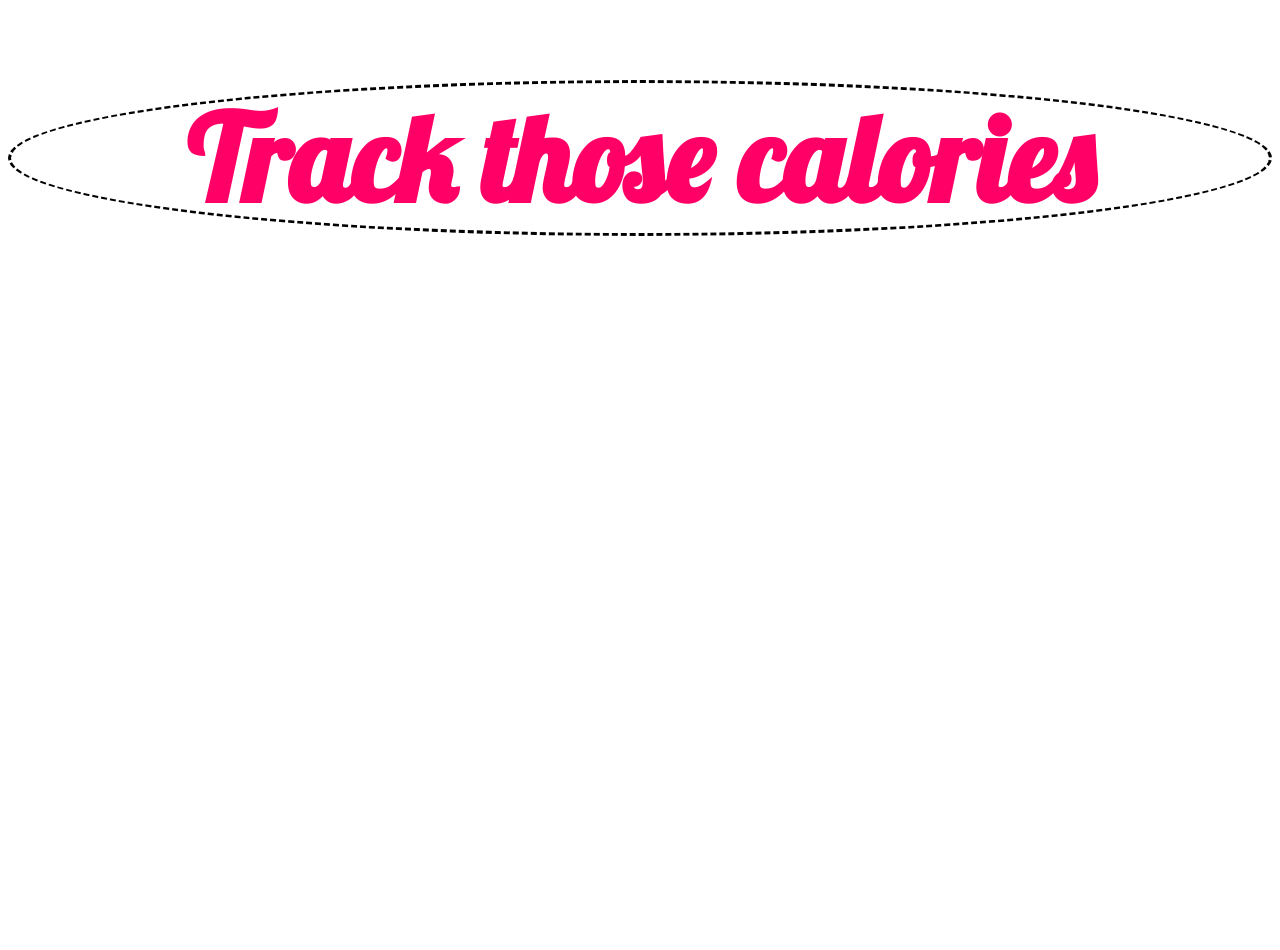
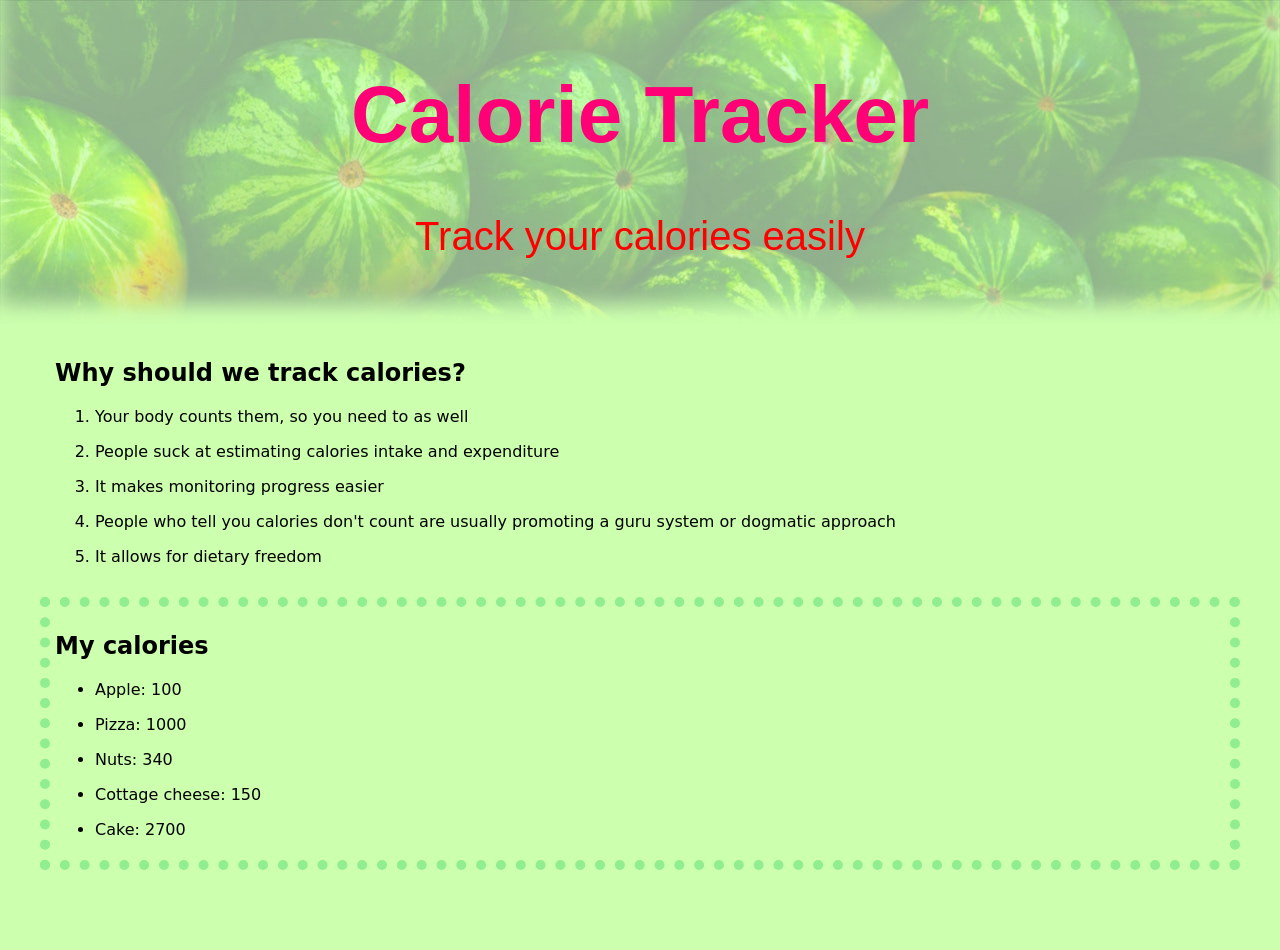
Before and after one commit to NatiSpada/calorie-tracker, a plain HTML site: page index.html in a window 1280 px wide. Before the commit the page ends 800 px from the top, so only its background shows below. Drawn offline with Linux system fonts and the light colour scheme; files whose address does not match are found by name; a web font is replaced by a local one.

Commit message:
First version of page

```diff
--- a/index.html
+++ b/index.html
@@ -5,14 +5,68 @@
   <meta charset="UTF-8">
   <meta name="viewport" content="width=device-width, initial-scale=1.0">
   <meta http-equiv="X-UA-Compatible" content="ie=edge">
+
   <title>Master Calorie Tracker 21</title>
-  <link href="https://fonts.googleapis.com/css?family=Lobster" rel="stylesheet">
+  <link href="https://fonts.googleapis.com/css?family=Fredericka+the+Great|Gruppo|Monoton|Raleway+Dots|Wire+One" rel="stylesheet">
   <link rel="stylesheet" href="style.css">
 </head>
 
 <body>
 
-  <h1>Track those calories</h1>
+  <div id=banner>
+    <h1>Calorie Tracker</h1>
+    <p>Track your calories easily</p>
+  </div>
+
+  <div id=textarea>
+
+    <div id=reasons>
+
+      <h2>Why should we track calories?</h2>
+      <ol>
+        <li>
+          <p>Your body counts them, so you need to as well</p>
+        </li>
+        <li>
+          <p>People suck at estimating calories intake and expenditure</p>
+        </li>
+        <li>
+          <p>It makes monitoring progress easier</p>
+        </li>
+        <li>
+          <p>People who tell you calories don't count are usually promoting a guru system or dogmatic approach</p>
+        </li>
+        <li>
+          <p>It allows for dietary freedom</p>
+        </li>
+      </ol>
+
+    </div>
+
+    <div id=calorieslist>
+
+      <h2>My calories</h2>
+      <ul>
+        <li>
+          <p>Apple: 100</p>
+        </li>
+        <li>
+          <p>Pizza: 1000</p>
+        </li>
+        <li>
+          <p>Nuts: 340</p>
+        </li>
+        <li>
+          <p>Cottage cheese: 150</p>
+        </li>
+        <li>
+          <p>Cake: 2700</p>
+        </li>
+      </ul>
+
+    </div>
+
+  </div>
 
 </body>
 
--- a/style.css
+++ b/style.css
@@ -1,8 +1,54 @@
-h1 {
+body {
+  background-color: #ccffae;
+  margin-top: 0px;
+  margin-bottom: 0px;
+  margin-left: 0px;
+  margin-right: 0px;
+}
+
+#banner {
   text-align: center;
-  border: 3px dashed #000000;
-  font-size: 120px;
-  font-family: 'Lobster', cursive;
-  color: #FF0066;
-  border-radius: 50%;
+  vertical-align: middle;
+  padding-top: 15px;
+  padding-bottom: 25px;
+  background-image: url("/Users/nathaliespada/Documents/Master21_Projekte/calorie-tracker/images/melons.jpeg");
+  background-size: auto;
+  font-size: 40px;
+  font-family: 'Fredericka the Great', sans-serif;
+  box-shadow: inset 0 -0.5em 0.5em #ccffae;
 }
+
+#banner h1 {
+  color: #FF0077;
+}
+
+#banner p {
+  color: #FF0000;
+}
+
+#textarea {
+  padding-top: 0px;
+  padding-bottom: 80px;
+  padding-left: 40px;
+  padding-right: 40px;
+  font-family: 'Raleway Dots', cursive;
+}
+
+#reasons {
+  padding: 15px;
+  font-size: strong;
+}
+
+#reasons h2 {}
+
+#reasons p {}
+
+#calorieslist {
+  padding: 5px;
+  border: 10px dotted lightgreen;
+  border-radius: 0%;
+}
+
+#calorieslist h2 {}
+
+#calorieslist p {}
```
Also changed, not shown: images/icecream.JPG (added), images/melons.jpeg (added), images/strawberries.jpg (added), 2 other files.
